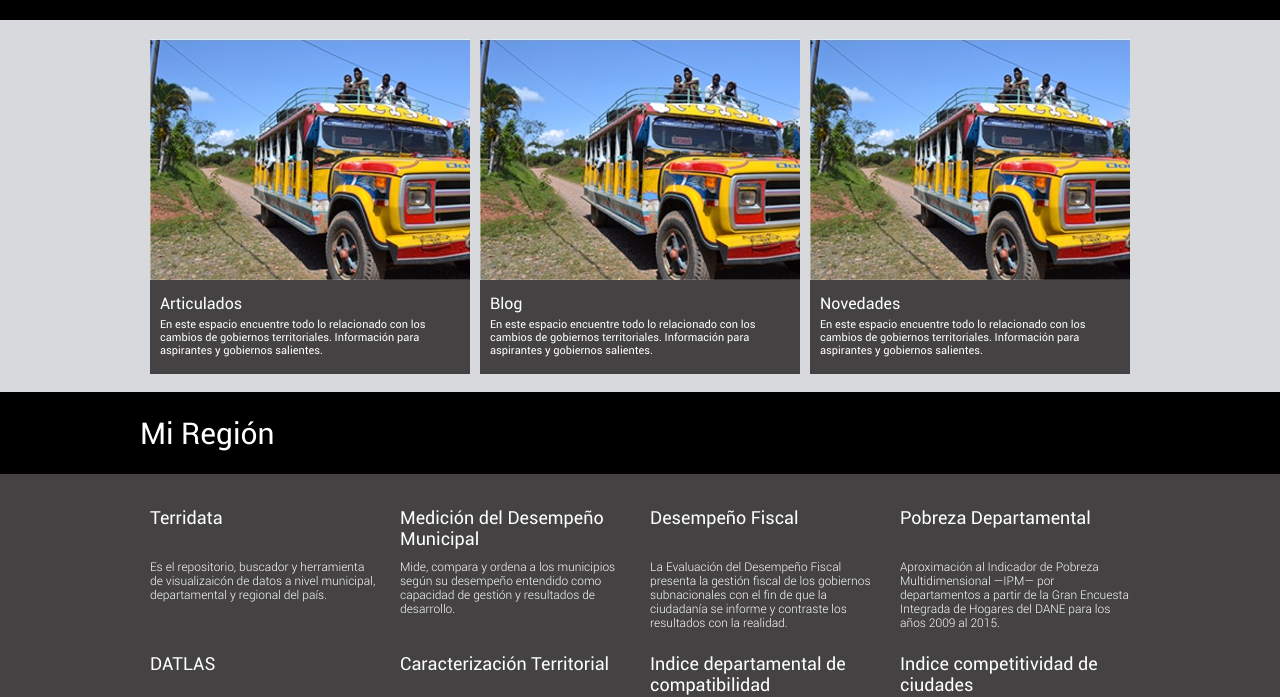
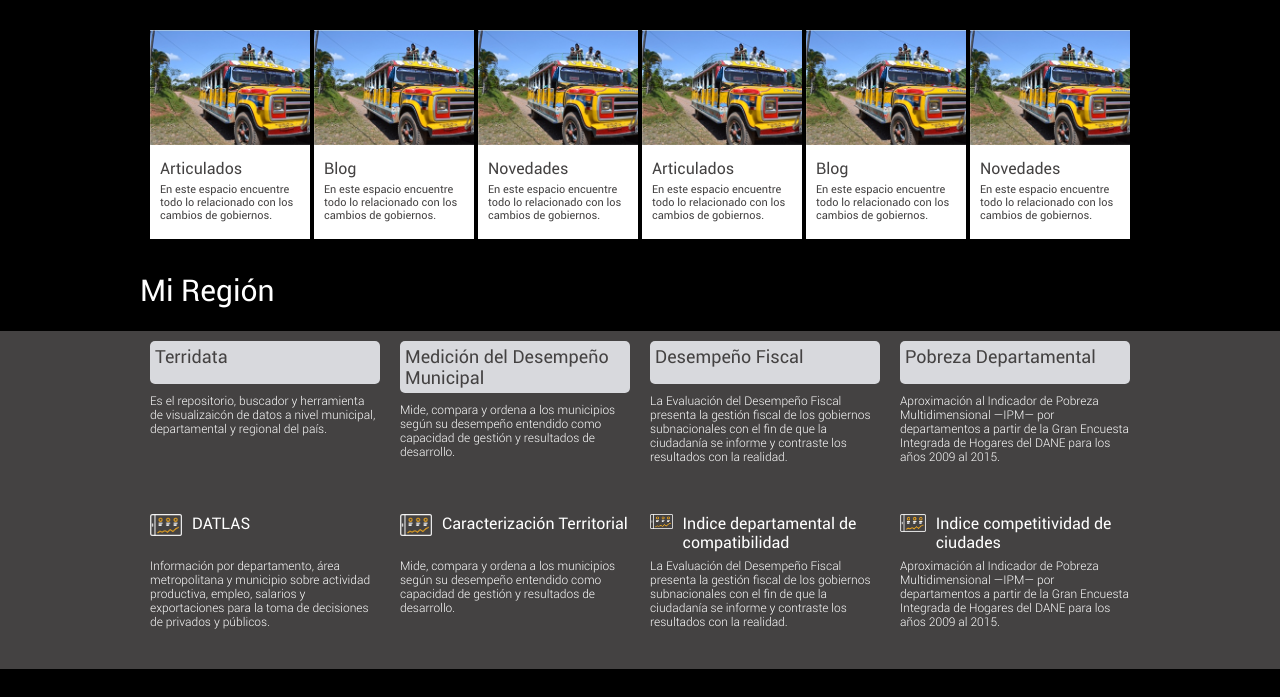
Before and after one commit to diegoguevara/2019_07, a website: page index1.html in a window 1280 px wide. Shown: the part 643-1340 px from the top of the page. Drawn offline with Linux system fonts and the light colour scheme.

Commit message:
ajustes en paginas anteriores

```diff
--- a/css/style.css
+++ b/css/style.css
@@ -440,8 +440,9 @@ video, .video{
 
 .p-o-recommended-section {
     display: flex;
-    min-height: 372px;
-    background: #D8D9DD;
+    min-height: 100px;
+    /* background: #D8D9DD; */
+    background: #000;
 }
 
 .p-o-recommended-section > div {
@@ -450,28 +451,45 @@ video, .video{
 }
 
 .p-o-recommended-section > div > a {
-    flex: 1 0 320px;
-    max-width: 320px;
+    flex: 1 0 160px;
+    max-width: 160px;
     display: flex;
     flex-direction: column;
-    background: #444242;
+    /* background: #444242; */
+    background: #fff;
     overflow: hidden;
     text-decoration: none;
+}
+
+@media (max-width: 1109px) {
+    .p-o-recommended-section > div {
+        flex-wrap: wrap;
+        justify-content: unset;
+    }
+    .p-o-recommended-section > div > a {
+        flex-grow: 1;
+        min-width: 100%;
+    }
+}
+
+.p-o-recommended-section > div > a > div:nth-child(1) > img{
+    width: 100%;
 }
 
 .p-o-recommended-section > div > a:hover > div > p:nth-child(1) {
     text-decoration: underline;
 }
 
-.p-o-recommended-section > div > a:nth-child(1) {
-    margin-right: 10px;
+.p-o-recommended-section > div > a {
+    margin-right: 4px;
 }
-.p-o-recommended-section > div > a:nth-child(2) {
-    margin-right: 10px;
+.p-o-recommended-section > div > a:last-child {
+    margin-right: 0px;
 }
 
 .p-o-recommended-section > div > a > div:nth-child(2) {
-    color: #fff;
+    color: #444242;
+    /* color: #fff; */
     padding: 10px;
     min-height: 90px;
 }
@@ -495,11 +513,19 @@ video, .video{
 }
 
 .p-o-region-section > div > div > p {
-    height: 43px;
+    min-height: 43px;
+}
+
+.p-o-region-section > div > div > p:nth-child(1)  {
+
+    color: #444242;
+    background: #d8d9dd;
+    padding: 5px;
+    border-radius: 5px;
 }
 
 .p-o-region-section > div > div > p > a {
-    color: #fff;
+    color: #444242;
     text-decoration: none;
     font-size: 18px;
 }
@@ -512,12 +538,34 @@ video, .video{
     margin-bottom: 10px;
 }
 
-.p-o-region-section > div > div > p:nth-child(2) {
+.p-o-region-section > div > div > p:nth-child(2), .p-o-region-section > div > div > div > p {
     color: #fff;
     margin-top: 0px;
     margin-bottom: 30px;
     font-family: 'Roboto Light';
     font-size: 12px;
+}
+
+.p-o-region-section > div > div > div:nth-child(1) {
+    display: flex;
+    flex-direction: row;
+    min-height: 45px;
+}
+
+.p-o-region-section > div > div > div:nth-child(1) > div:nth-child(1) {
+    width: 32px;
+}
+
+.p-o-region-section > div > div > div:nth-child(1) > div:nth-child(2) > a {
+    /*link*/
+    color: #fff;
+    text-decoration: none;
+    margin-left: 10px;
+    display: block;
+}
+
+.p-o-region-section > div > div > div:nth-child(1) > div:nth-child(2) > a:hover {
+    text-decoration: underline;
 }
 
 /* REPORT SECTION */
--- a/index1.html
+++ b/index1.html
@@ -113,7 +113,7 @@
                         </div>
                         <div>
                             <p>Articulados</p>
-                            <p>En este  espacio encuentre todo lo relacionado con los cambios de gobiernos territoriales. Información para aspirantes y gobiernos salientes.</p>
+                            <p>En este  espacio encuentre todo lo relacionado con los cambios de gobiernos.</p>
                         </div>
                     </a>
 
@@ -123,7 +123,7 @@
                         </div>
                         <div>
                             <p>Blog</p>
-                            <p>En este  espacio encuentre todo lo relacionado con los cambios de gobiernos territoriales. Información para aspirantes y gobiernos salientes.</p>
+                            <p>En este  espacio encuentre todo lo relacionado con los cambios de gobiernos.</p>
                         </div>
                     </a>
 
@@ -133,7 +133,37 @@
                         </div>
                         <div>
                             <p>Novedades</p>
-                            <p>En este  espacio encuentre todo lo relacionado con los cambios de gobiernos territoriales. Información para aspirantes y gobiernos salientes.</p>
+                            <p>En este  espacio encuentre todo lo relacionado con los cambios de gobiernos.</p>
+                        </div>
+                    </a>
+
+                    <a href="#">
+                        <div>
+                            <img class="p-0-responsive" src="images/recommended_01.jpg" alt="">
+                        </div>
+                        <div>
+                            <p>Articulados</p>
+                            <p>En este  espacio encuentre todo lo relacionado con los cambios de gobiernos.</p>
+                        </div>
+                    </a>
+
+                    <a href="#">
+                        <div>
+                            <img class="p-0-responsive" src="images/recommended_01.jpg" alt="">
+                        </div>
+                        <div>
+                            <p>Blog</p>
+                            <p>En este  espacio encuentre todo lo relacionado con los cambios de gobiernos.</p>
+                        </div>
+                    </a>
+
+                    <a href="#">
+                        <div>
+                            <img class="p-0-responsive" src="images/recommended_01.jpg" alt="">
+                        </div>
+                        <div>
+                            <p>Novedades</p>
+                            <p>En este  espacio encuentre todo lo relacionado con los cambios de gobiernos.</p>
                         </div>
                     </a>
                 </div>
@@ -167,23 +197,43 @@
                     </div>
 
                     <div>
-                        <p><a href="">DATLAS</a></p>
-                        <p>Información por departamento, área metropolitana y municipio sobre actividad productiva, empleo, salarios y exportaciones para la toma de decisiones de privados y públicos.</p>
+                        <div>
+                            <div><img class="p-o-responsive" src="images/report_icon_01.png" alt=""></div>
+                            <div><a href="">DATLAS</a></div>
+                        </div>
+                        <div>
+                            <p>Información por departamento, área metropolitana y municipio sobre actividad productiva, empleo, salarios y exportaciones para la toma de decisiones de privados y públicos.</p>
+                        </div>
                     </div>
 
                     <div>
-                        <p><a href="">Caracterización Territorial</a></p>
-                        <p>Mide, compara y ordena a los municipios según su desempeño entendido como capacidad de gestión y resultados de desarrollo.</p>
+                        <div>
+                            <div><img class="p-o-responsive" src="images/report_icon_01.png" alt=""></div>
+                            <div><a href="">Caracterización Territorial</a></div>
+                        </div>
+                        <div>
+                            <p>Mide, compara y ordena a los municipios según su desempeño entendido como capacidad de gestión y resultados de desarrollo.</p>
+                        </div>
                     </div>
 
                     <div>
-                        <p><a href="">Indice departamental de compatibilidad</a></p>
-                        <p>La Evaluación del Desempeño Fiscal presenta la gestión fiscal de los gobiernos subnacionales con el fin de que la ciudadanía se informe y contraste los resultados con la realidad.</p>
+                        <div>
+                            <div><img class="p-o-responsive" src="images/report_icon_01.png" alt=""></div>
+                            <div><a href="">Indice departamental de compatibilidad</a></div>
+                        </div>
+                        <div>
+                            <p>La Evaluación del Desempeño Fiscal presenta la gestión fiscal de los gobiernos subnacionales con el fin de que la ciudadanía se informe y contraste los resultados con la realidad.</p>
+                        </div>
                     </div>
 
                     <div>
-                        <p><a href="">Indice competitividad de ciudades</a></p>
-                        <p>Aproximación al Indicador de Pobreza Multidimensional —IPM— por departamentos a partir de la Gran Encuesta Integrada de Hogares del DANE para los años 2009 al 2015.</p>
+                        <div>
+                            <div><img class="p-o-responsive" src="images/report_icon_01.png" alt=""></div>
+                            <div><a href="">Indice competitividad de ciudades</a></div>
+                        </div>
+                        <div>
+                            <p>Aproximación al Indicador de Pobreza Multidimensional —IPM— por departamentos a partir de la Gran Encuesta Integrada de Hogares del DANE para los años 2009 al 2015.</p>
+                        </div>
                     </div>
                 </div>
             </div>
```
Also changed, not shown: index-video.html (+33 -3 lines), index.html (+33 -3 lines), images/report_icon_01.png (added), images/report_icon_02.png (added), images/report_icon_03.png (added), images/report_icon_04.png (added).
